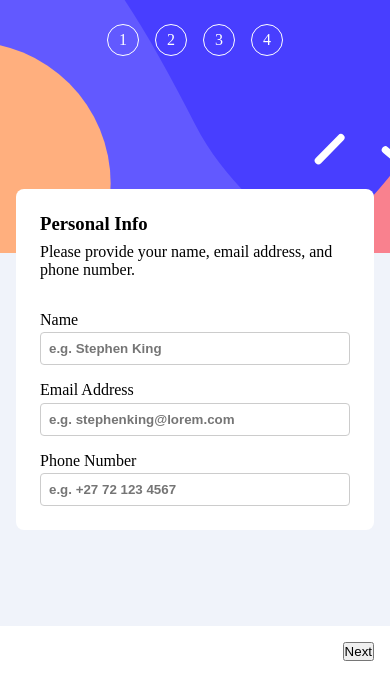
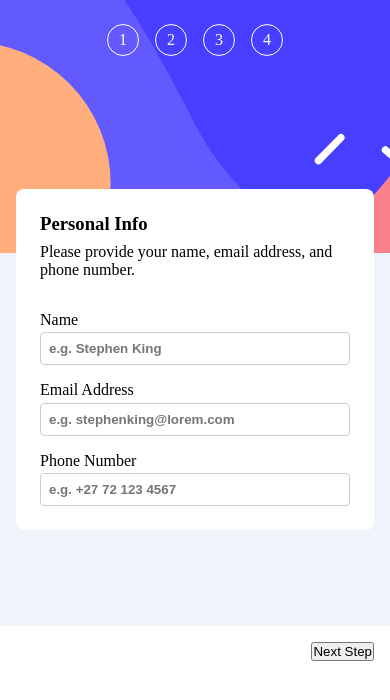
Before and after one commit to nkululek0/multi-step-form, a React (Vite) app: page / in a window 390 px wide. Shown: the top 700 px of the page. Built offline with nearby package versions, Linux system fonts and the light colour scheme.

Commit message:
(Update): mobile-styling -> corrects the button text in personal info component

```diff
--- a/src/components/personal-info/Personal-Info.tsx
+++ b/src/components/personal-info/Personal-Info.tsx
@@ -138,7 +138,7 @@ export function PersonalInfo() {
           </form>
         </section>
         <section className={styles['actions']}>
-          <Button validationSettings={{ validate: validator, isValid: isValid, uri: '/select-plan' }}>Next</Button>
+          <Button validationSettings={{ validate: validator, isValid: isValid, uri: '/select-plan' }}>Next Step</Button>
         </section>
       </article>
     </>
```
